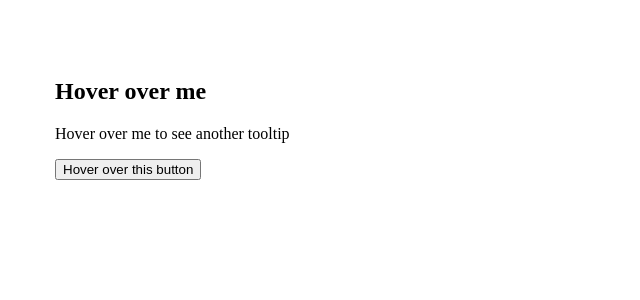
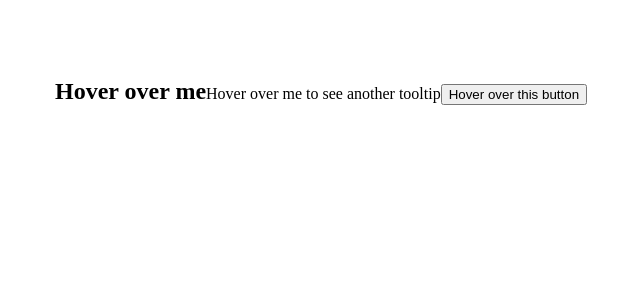
Before and after one commit to acciojob/react-composition-3-VikasVerma-15, a React app: page / in a window 1280 px wide. Shown: the top 300 px of the page, without its empty margins (3-643 px from the left). Built offline with nearby package versions, Linux system fonts and the light colour scheme.

Commit message:
Update App.js

```diff
--- a/src/components/App.js
+++ b/src/components/App.js
@@ -4,23 +4,19 @@ import Tooltip from "./Tooltip";
 function App() {
   return (
     <div style={{ padding: "50px" }}>
-      <h2>
-        <Tooltip text="This is a tooltip" alwaysRender={false}>
-          Hover over me
-        </Tooltip>
-      </h2>
 
-      <p>
-        <Tooltip text="Paragraph tooltip" alwaysRender={false}>
-          Hover over me to see another tooltip
-        </Tooltip>
-      </p>
+      <Tooltip text="This is a tooltip">
+        <h2>Hover over me</h2>
+      </Tooltip>
 
-      <button>
-        <Tooltip text="Button tooltip" alwaysRender={false}>
-          Hover over this button
-        </Tooltip>
-      </button>
+      <Tooltip text="Paragraph tooltip">
+        <p>Hover over me to see another tooltip</p>
+      </Tooltip>
+
+      <Tooltip text="Button tooltip">
+        <button>Hover over this button</button>
+      </Tooltip>
+
     </div>
   );
 }
```
